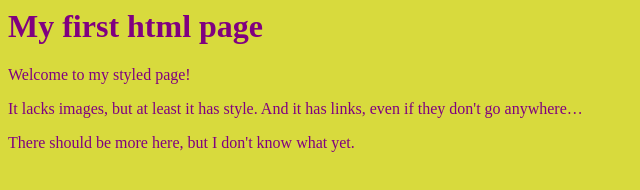
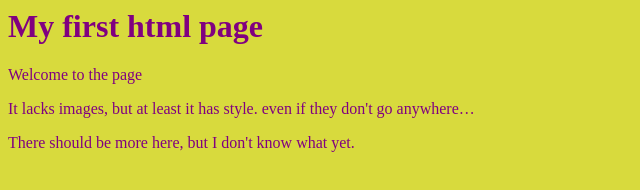
Before and after one commit to DamithGit92/Git-Project, a plain HTML site: page index.html in a window 1280 px wide. Shown: the whole page, without its empty margins (0-640 px from the left). Drawn offline with Linux system fonts and the light colour scheme.

Commit message:
Content Updated

```diff
--- a/index.html
+++ b/index.html
@@ -9,11 +9,10 @@
 		<!-- Main content -->
 		<h1>My first html page</h1>
 
-		<p>Welcome to my styled page!
+		<p>Welcome to the page
 
 		<p>It lacks images, but at least it has style.
-		And it has links, even if they don't go
-		anywhere&hellip;
+		even if they don't go anywhere&hellip;
 
 		<p>There should be more here, but I don't know what yet.
 	</body>
```
